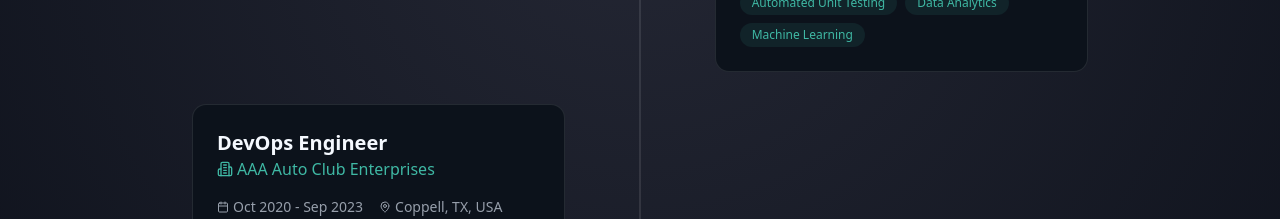
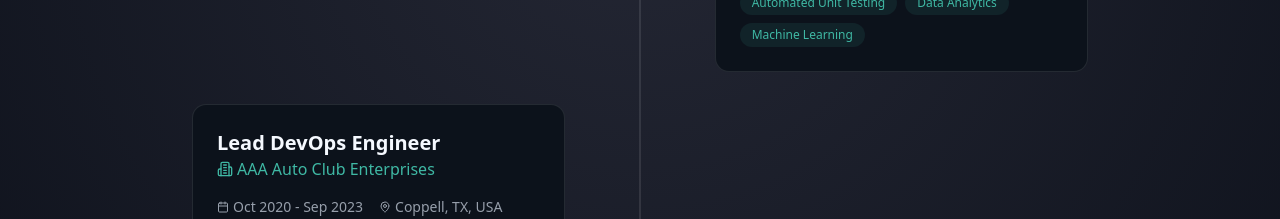
Before and after one commit to Cazador0/portfolio, a Next.js app: page /experience in a window 1280 px wide. Shown: the part 1620-1839 px from the top of the page. Built offline with nearby package versions, Linux system fonts and the light colour scheme; a web font is replaced by a local one.

Commit message:
Updating experience.ts

```diff
--- a/src/data/experience.ts
+++ b/src/data/experience.ts
@@ -70,7 +70,7 @@
   {
     id: "devops-engineer",
     company: "AAA Auto Club Enterprises",
-    role: "DevOps Engineer",
+    role: "Lead DevOps Engineer",
     duration: "Oct 2020 - Sep 2023",
     location: "Coppell, TX, USA",
     description:
```
